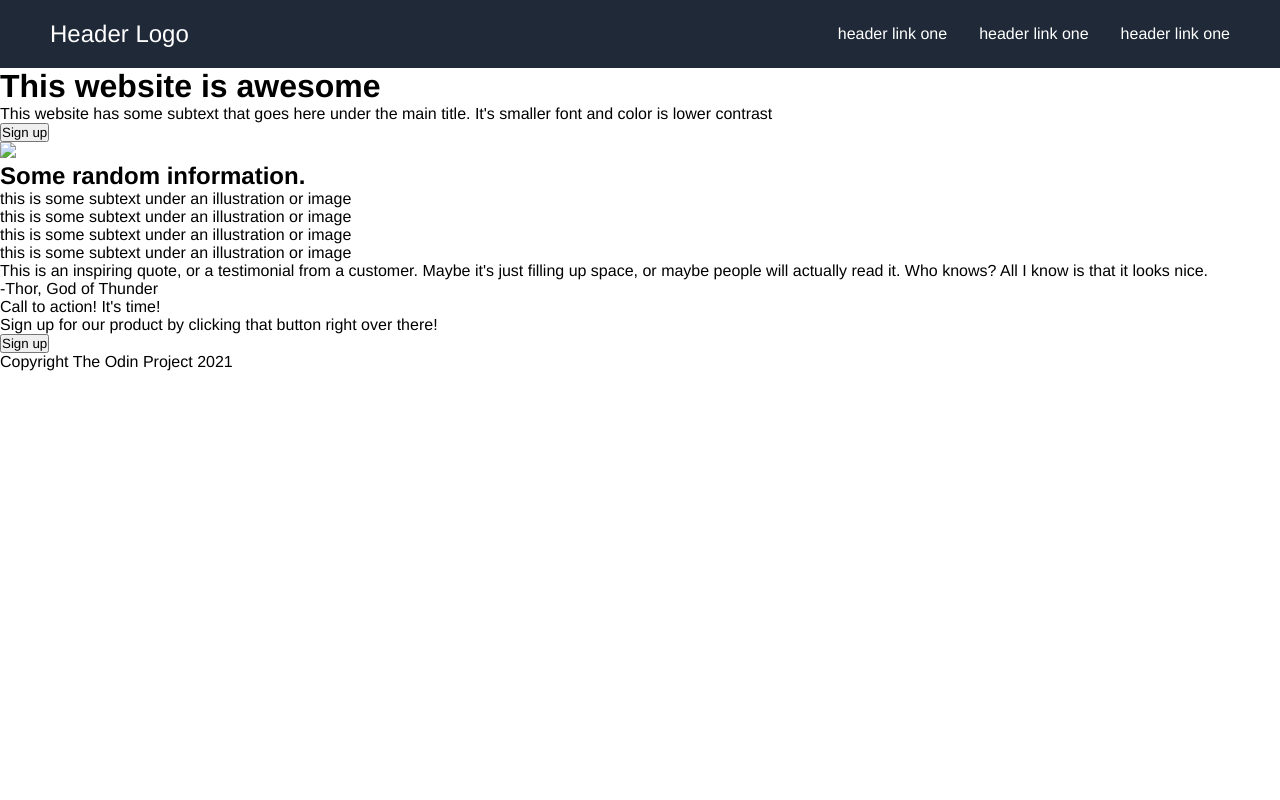
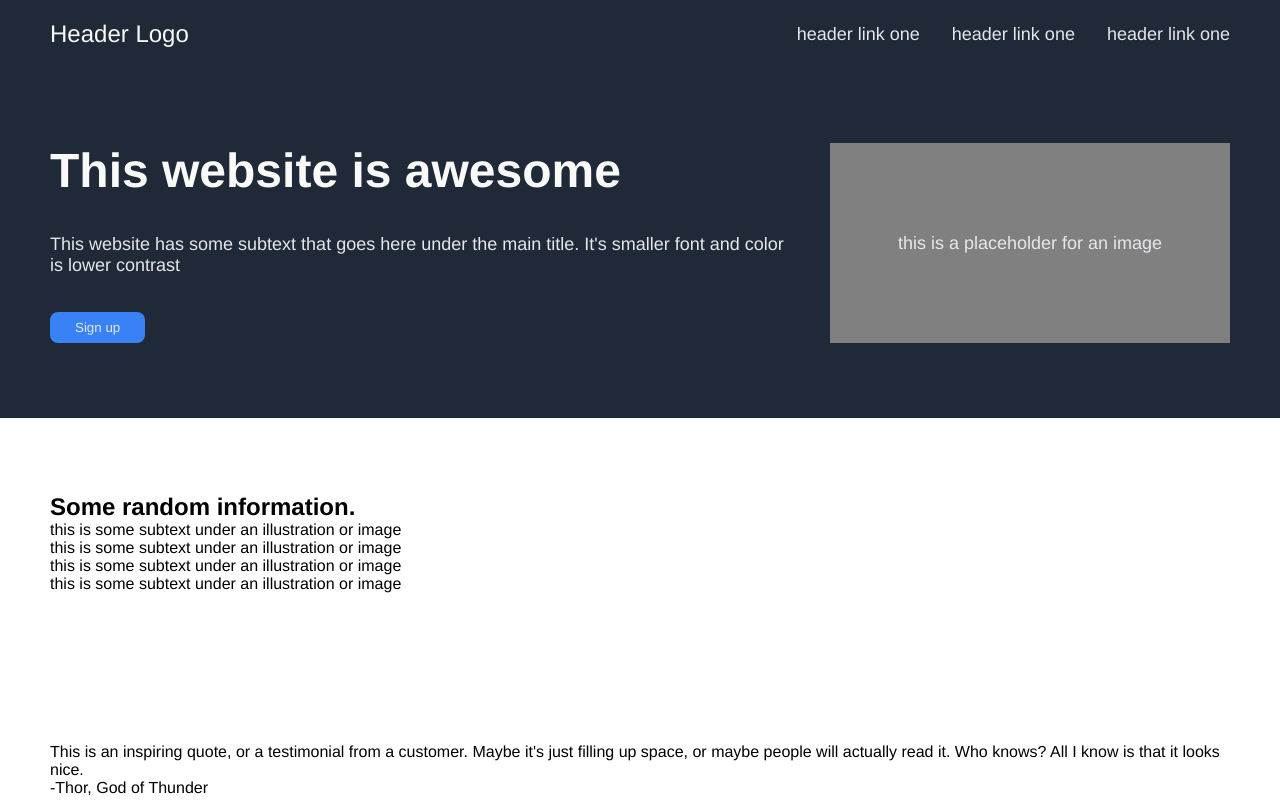
Before and after one commit to 0xiq/odin-flexbox, a plain HTML site: page index.html in a window 1280 px wide. Shown: the top 800 px of the page. Drawn offline with Linux system fonts and the light colour scheme.

Commit message:
Change the style of the first container

```diff
--- a/index.html
+++ b/index.html
@@ -17,14 +17,13 @@
         </div>
 
         <div class="container1">
-            <div>
+            <div class="container1-left">
                 <h1>This website is awesome</h1>
                 <p>This website has some subtext that goes here under the main title. It's smaller font and color is lower contrast</p>
-                <button>Sign up</button>
+                <button class="btn1">Sign up</button>
             </div>
-
-            <div>
-                <img src="#">
+            <div class="image-placeholder">
+                <div>this is a placeholder for an image</div>
             </div>
         </div>
 
@@ -63,7 +62,7 @@
                     <div>Sign up for our product by clicking that button right over there!</div>
                 </div>
                 <div class="blue-left">
-                    <button>Sign up</button>
+                    <button class="btn2">Sign up</button>
                 </div>
             </div>
         </div>
--- a/styles.css
+++ b/styles.css
@@ -10,14 +10,25 @@ body {
     flex-direction: column;
 }
 
+.header,
+.footer{
+    padding: 20px 50px;
+    background-color: #1F2937;
+}
+
+.container1,
+.container2,
+.container3,
+.container4{
+    padding: 75px 50px;
+}
+
 /*
 HEADER############################
  */
 .header {
-    background-color: #1F2937;
     color: white;
     padding: 20px 50px;
-
     display: flex;
     justify-content: space-between;
     align-items: center;
@@ -25,6 +36,7 @@ HEADER############################
 
 .logo {
     font-size: 24px;
+    color: #F9FAF8;
 }
 
 .header-links {
@@ -34,5 +46,50 @@ HEADER############################
 
 a {
     text-decoration: none;
-    color: white;
+    color: #E5E7EB;
+    font-size: 18px;
 }
+
+/*
+CONTAINER! ##############
+ */
+
+.container1 {
+    display: flex;
+    background-color: #1F2937;
+    font-size: 18px;
+    color: #E5E7EB;
+    gap: 2em;
+}
+
+h1 {
+    font-size: 48px;
+    color: #F9FAF8;
+    font-weight: bolder;
+}
+
+.btn1 {
+    background-color: #3882F6;
+    color: #E5E7EB;
+    border: 0;
+    padding: 8px 25px;
+    border-radius: 8px;
+    align-self: flex-start;
+}
+
+.image-placeholder {
+    background-color: grey;
+    display: flex;
+    justify-content: center;
+    align-items: center;
+    flex-shrink: 0;
+    width: 400px;
+    height: 200px;
+}
+
+.container1-left {
+    display: flex;
+    flex-direction: column;
+    gap: 0.5em;
+    justify-content: space-between;
+}
```
